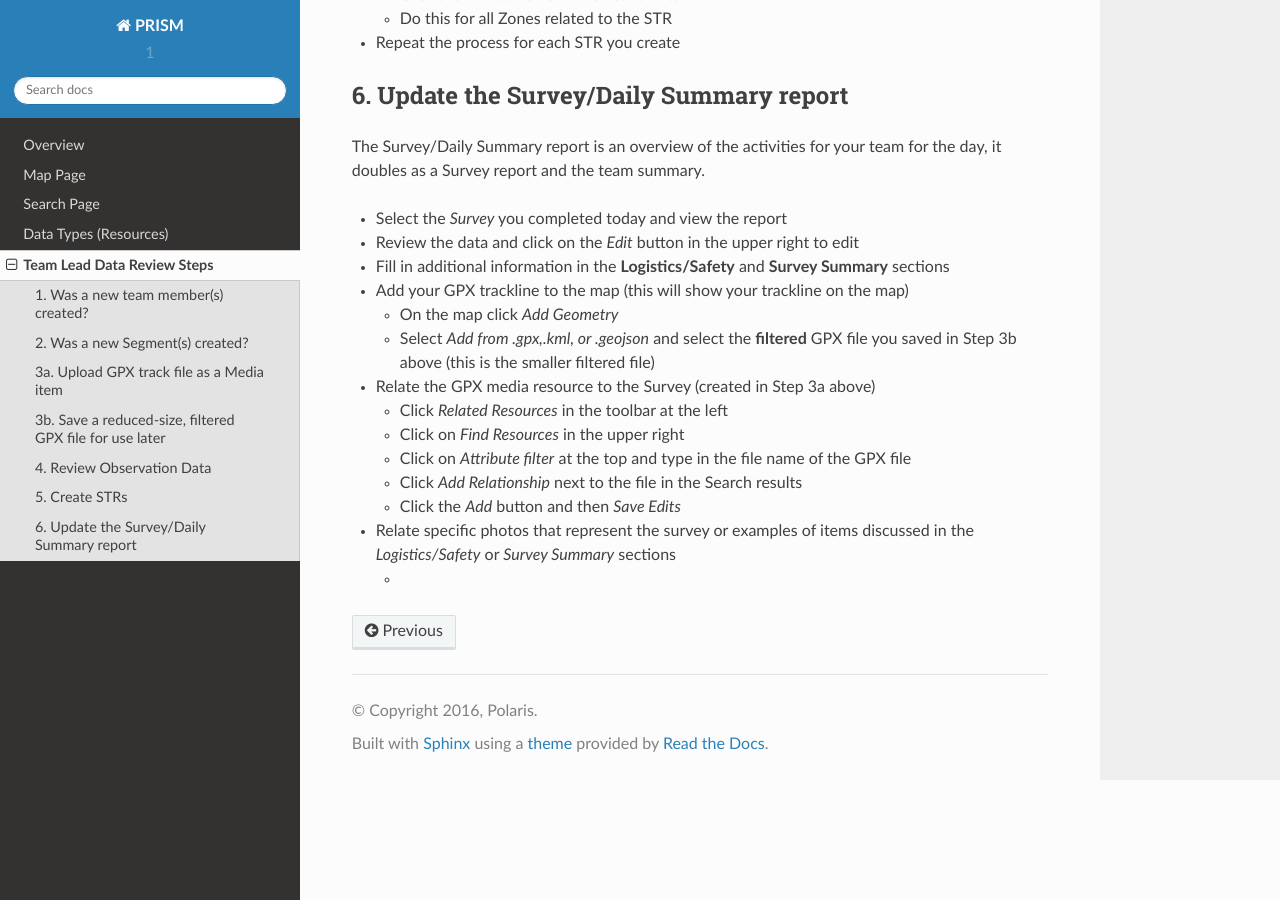
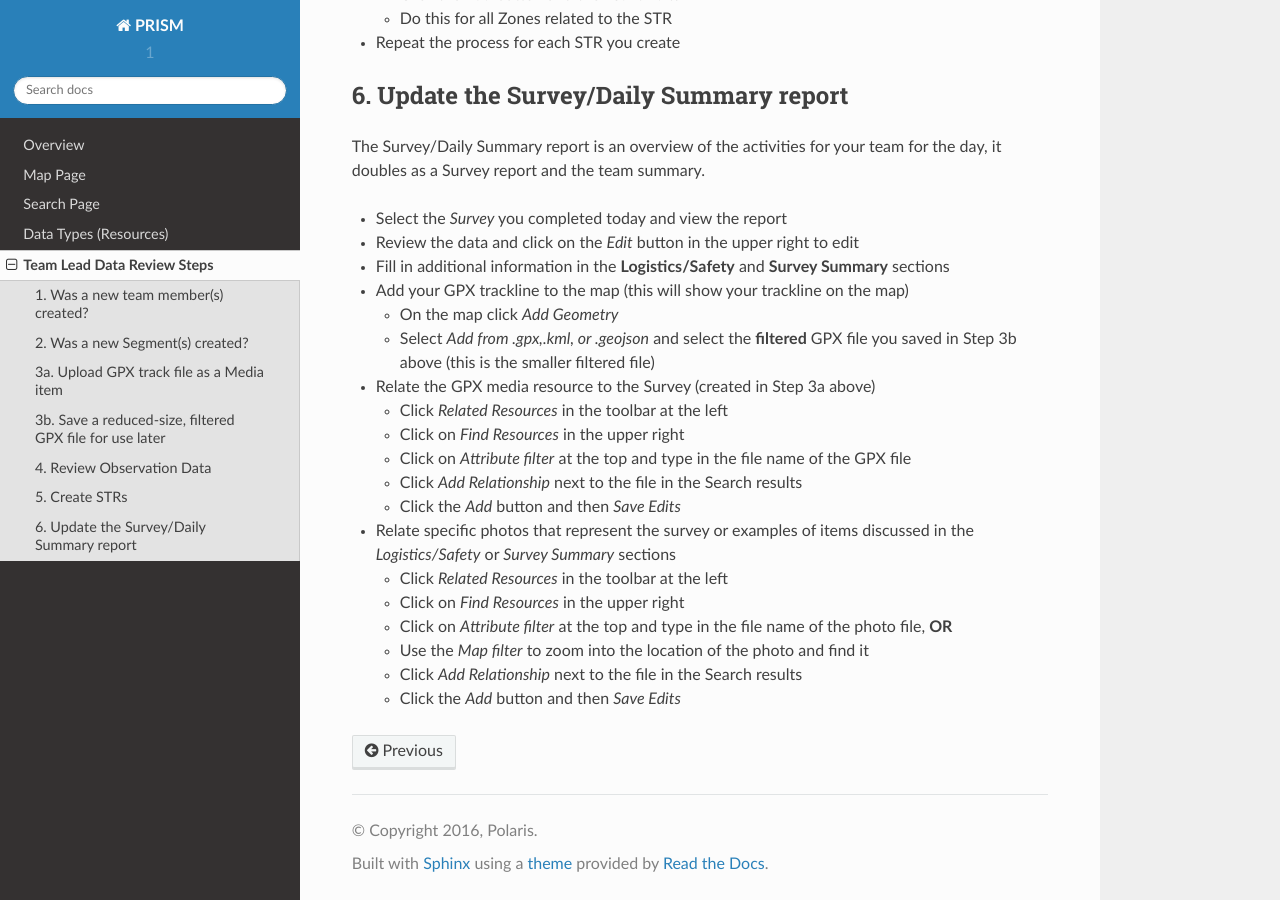
Before and after one commit to agraham/PRISM_rtd, a Sphinx documentation site: the page built from docs/teamlead.rst, in a window 1280 px wide and 900 px high, scrolled down 3177 px. Built offline with Sphinx 7.4.7 and the Read the Docs theme 2.0.0, drawn with Linux system fonts in a browser that asks for light colours.

Commit message:
Update teamlead.rst

```diff
--- a/docs/teamlead.rst
+++ b/docs/teamlead.rst
@@ -150,4 +150,9 @@ The Survey/Daily Summary report is an overview of the activities for your team f
 
 - Relate specific photos that represent the survey or examples of items discussed in the *Logistics/Safety* or *Survey Summary* sections
 
-  *
+  * Click *Related Resources* in the toolbar at the left
+  * Click on *Find Resources* in the upper right
+  * Click on *Attribute filter* at the top and type in the file name of the photo file, **OR**
+  * Use the *Map filter* to zoom into the location of the photo and find it
+  * Click *Add Relationship* next to the file in the Search results
+  * Click the *Add* button and then *Save Edits*
```
